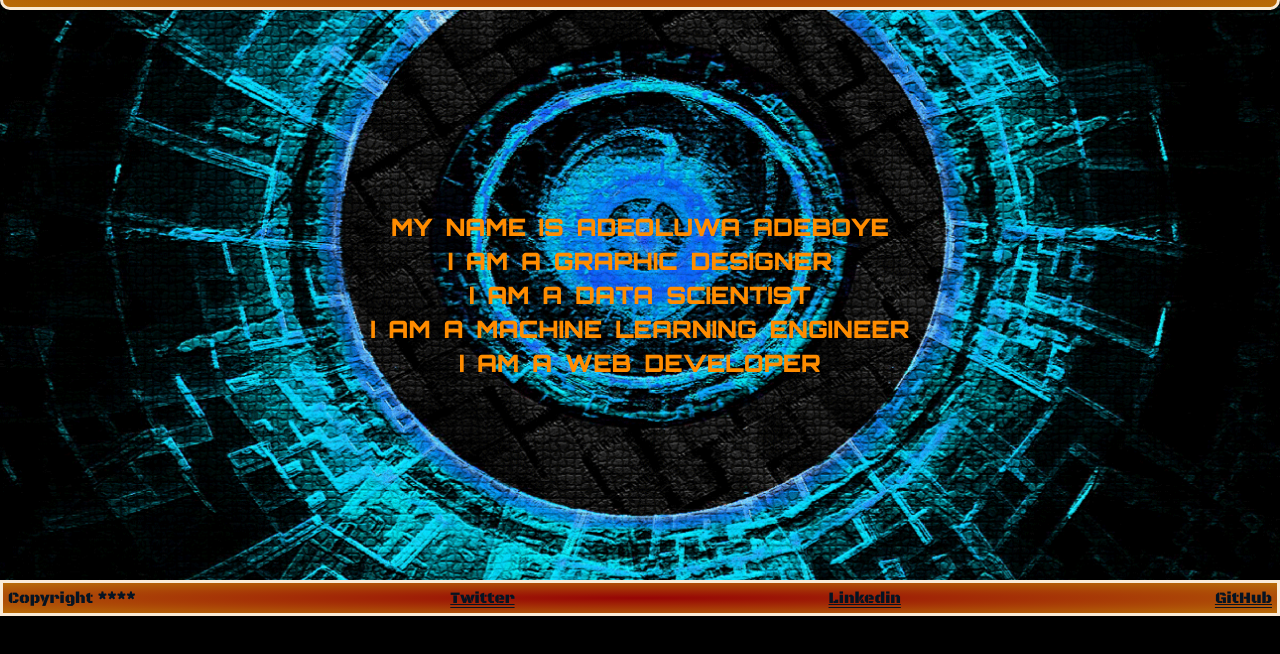
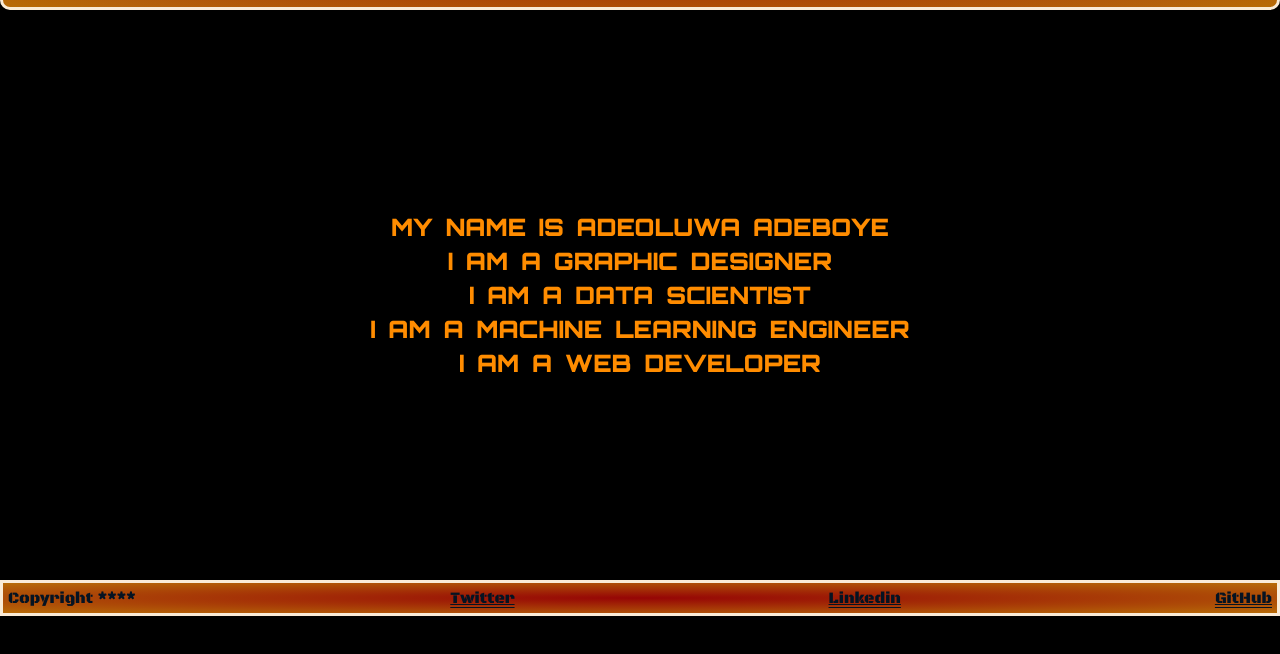
Before and after one commit to JUGG097/PORTFOLIO_WEBPAGE, a plain HTML site: page index.html in a window 1280 px wide. Shown: the part 146-800 px from the top of the page. Drawn offline with Linux system fonts and the light colour scheme.

Commit message:
Modified the style_1.css, making the background all black

```diff
--- a/styles/style_1.css
+++ b/styles/style_1.css
@@ -6,7 +6,7 @@
 body {
     background-color: #000;
     color: antiquewhite;
-    background-image: url(../images/WALLPAPER_DESIGN_FOR_WEB.gif);
+    background-image: black;
     background-position: center;
     background-size: cover;
     background-repeat: no-repeat;
```
